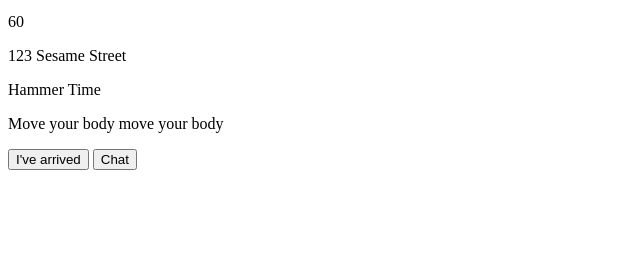
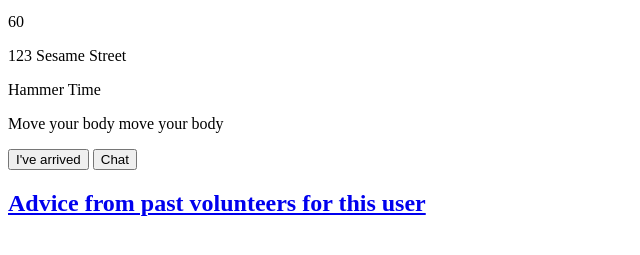
Before and after one commit to izzkhairable/FCPS-Team-6, a plain HTML site: page app/task-status-volunteer.html in a window 1280 px wide. Shown: the part 101-356 px from the top of the page, without its empty margins (0-640 px from the left). Drawn offline with Linux system fonts and the light colour scheme.

Commit message:
Added "Advice from past volunteers" section to volunteer task status page
- Added the section containing link to "Advice from past volunteers"
- Currently, the link does nothing

```diff
--- a/app/task-status-volunteer.html
+++ b/app/task-status-volunteer.html
@@ -20,8 +20,14 @@
 			<p id="address"></p>
 		</div>
 
-		<button id="user-arrived">I've arrived</button>
-		<button id="chat-button">Chat</button>
+		<div id="task-status-buttons">
+			<button id="user-arrived">I've arrived</button>
+			<button id="chat-button">Chat</button>
+		</div>
+
+		<div id="volunteer-advice-section">
+			<h2><a href="#">Advice from past volunteers for this user</a></h2>
+		</div>
 
 	</div>
 
```
